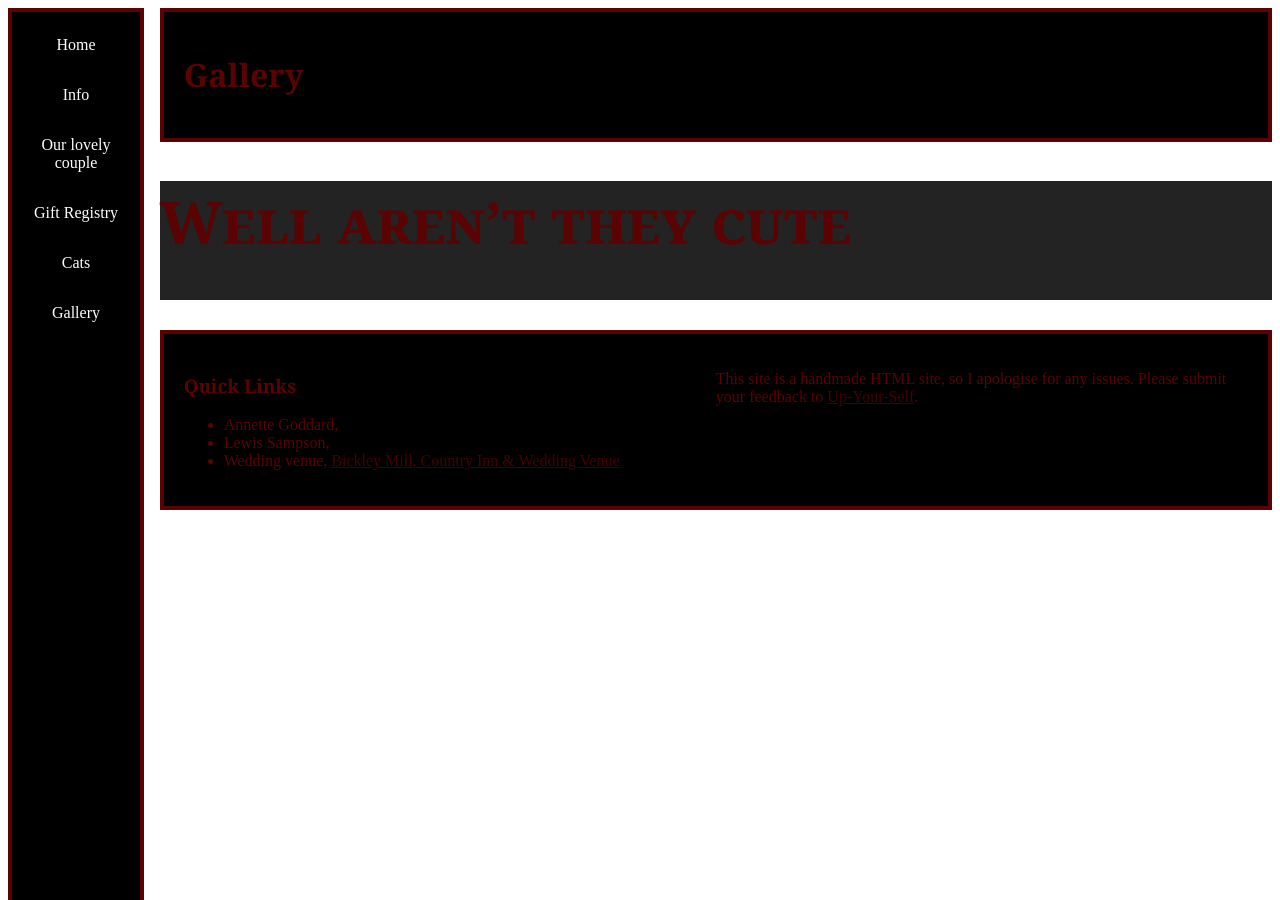
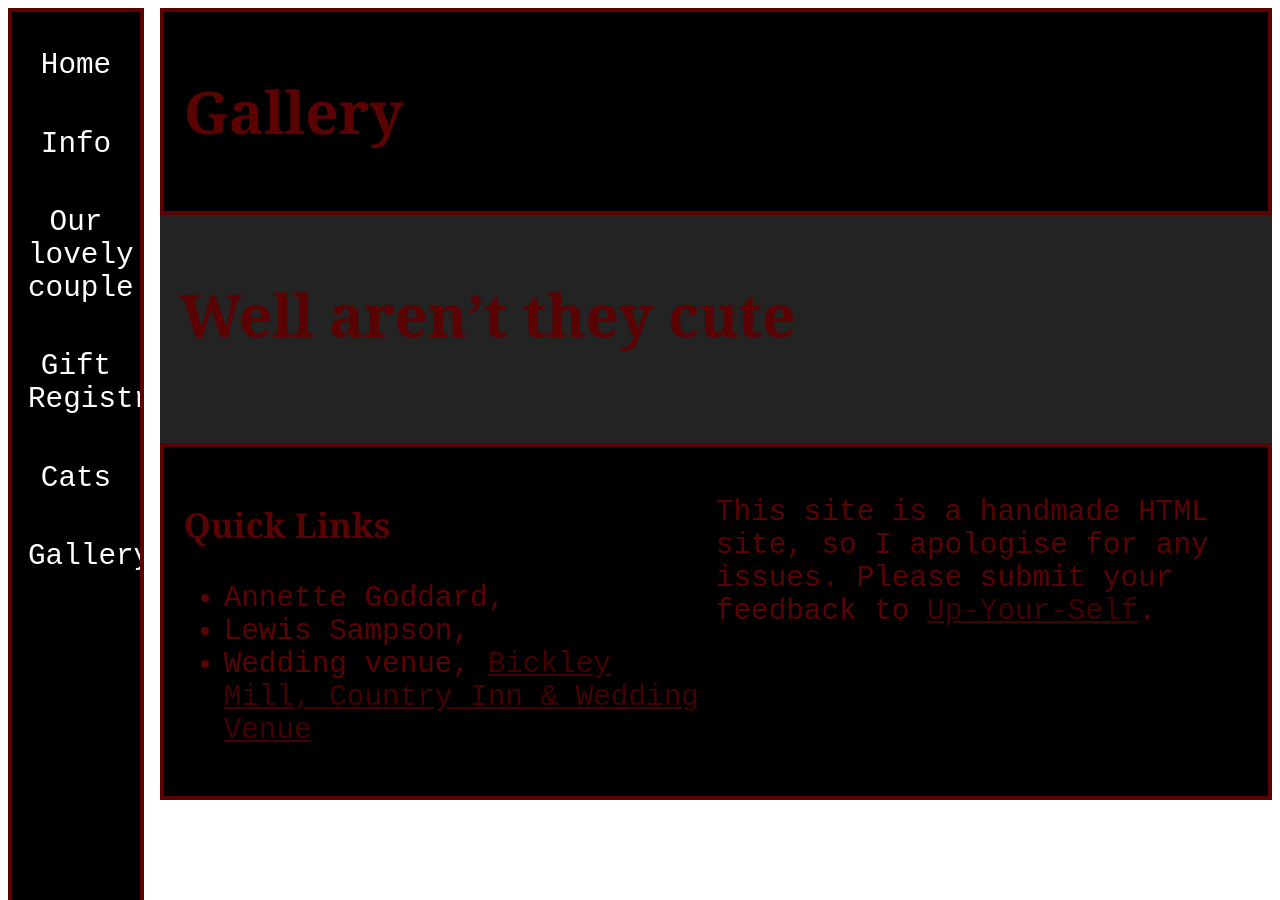
Before and after one commit to LewisSDAFNI/ALWedding2026, a Jekyll site: the page built from docs/pages/gallery.md, in a window 1280 px wide. Built offline with Jekyll 4.4.1, drawn with Linux system fonts in a browser that asks for light colours.

Commit message:
Styles and this might not work

```diff
--- a/docs/_includes/image_gallery.html
+++ b/docs/_includes/image_gallery.html
@@ -36,7 +36,7 @@
     file.extname == '.jpg' or file.extname == '.jpeg' or file.extname == '.JPG' or file.extname == '.JPEG' %}{% assign
     filenameparts = file.path | split: "/" %}{% assign filename = filenameparts | last | replace: file.extname,"" %}<li>
         <a href="{{ site.url }}{{ file.path }}" title="{{ filename }}"><img
-                src="//images.weserv.nl/?url={{ site.url | replace: 'http://','' | replace: 'https://','' }}{{ file.path | relative_url }}&w=15%&h=15%&output=jpg&q=50&t=square"
+                src="//images.weserv.nl/?url={{ site.url | replace: 'http://','' | replace: 'https://','' }}{{ file.path | relative_url }}&w=200&h=200&output=jpg&q=50&t=square"
                 alt="{{ filename }}" title="{{ filename }}" /><span>{{ filename }}</span></a>
     </li>{% endif %}{% endif
     %}{% endfor %}
--- a/docs/_layouts/video.html
+++ b/docs/_layouts/video.html
@@ -18,7 +18,6 @@
   </header>
   <main>
     {{ content }}
-    {% include image_gallery.html folder="/assets/images/algallery" %}
   </main>
   <footer>
     <div class="row">
--- a/docs/assets/css/gothic.css
+++ b/docs/assets/css/gothic.css
@@ -18,13 +18,6 @@
 
 body {
     text-align: left;
-}
-
-main {
-    text-align: left;
-    background-color: #232323;
-    margin-left: 12%;
-    color: #5b0202;
     font-family: "Courier New";
     font-size: 22pt;
     /* letter-spacing: 2px; */
@@ -32,8 +25,16 @@
     font-weight: 400;
     text-decoration: none;
     /* font-style: italic; */
-    font-variant: small-caps;
+    /* font-variant: small-caps; */
     text-transform: none;
+}
+
+main {
+    text-align: left;
+    background-color: #232323;
+    padding: 20px 20px;
+    margin-left: 12%;
+    color: #5b0202;
 }
 
 .centered-text {
```
Also changed, not shown: docs/pages/video.md (+3 -1 lines).
